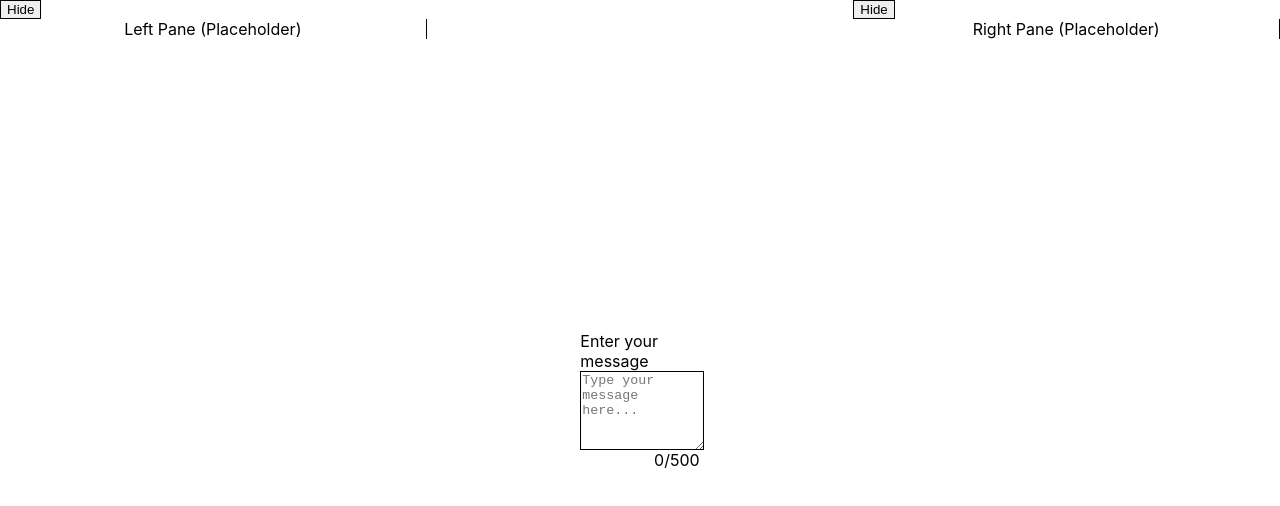
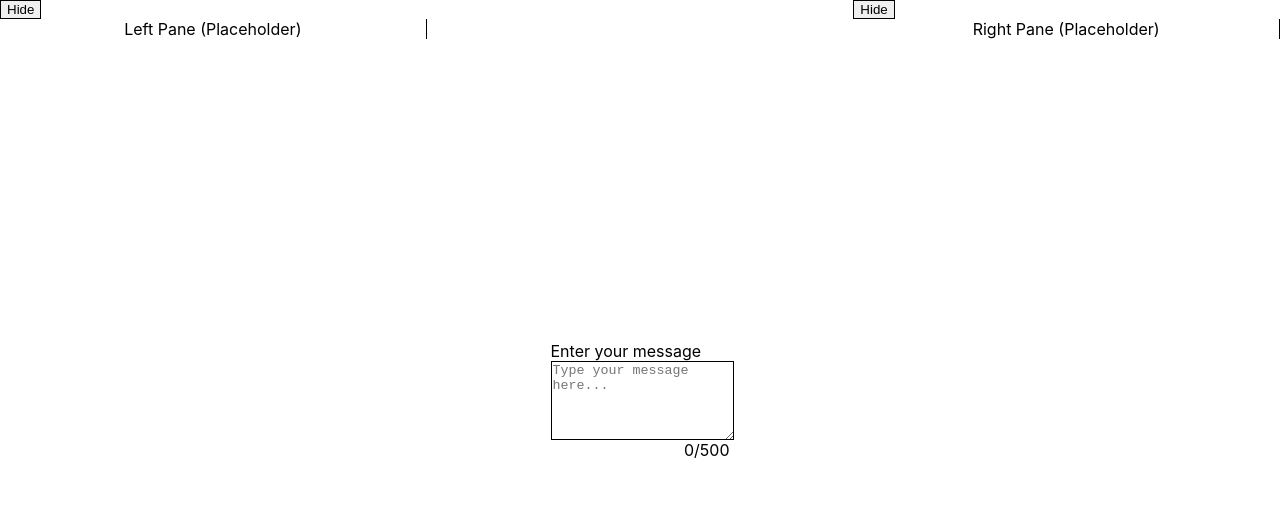
Before and after one commit to KelvinJRosado/llm-ui, a Vue app: page / in a window 1280 px wide. Shown: the top 506 px of the page. Built offline with nearby package versions, Linux system fonts and the light colour scheme.

Commit message:
feat: update UserInputPanel layout for full-width TextareaInput component

```diff
--- a/src/components/UserInputPanel.vue
+++ b/src/components/UserInputPanel.vue
@@ -3,7 +3,7 @@
     class="flex flex-col items-center justify-center min-h-screen bg-gray-50 p-8"
   >
     <!-- TextareaInput component demo -->
-    <div class="mx-auto w-2/3">
+    <div class="mx-auto w-full">
       <TextareaInput
         v-model="userInput"
         label="Enter your message"
```
